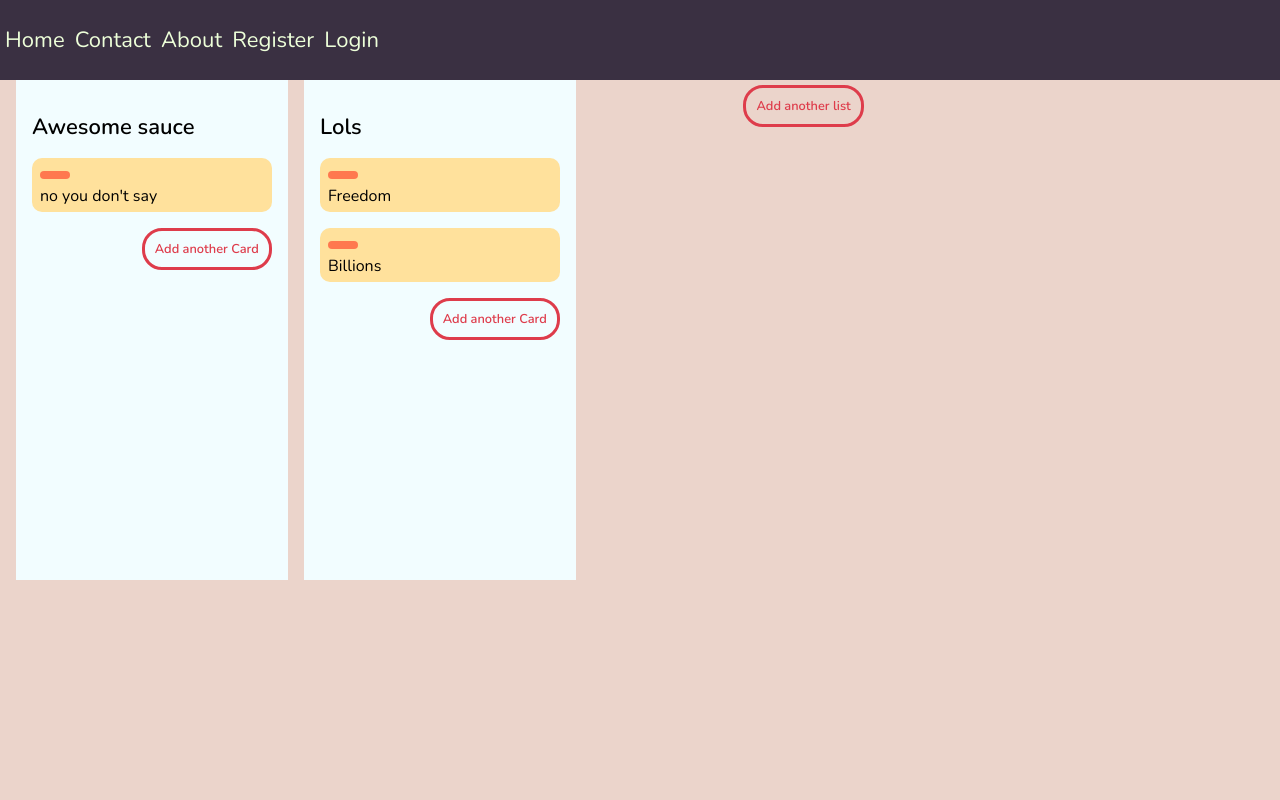
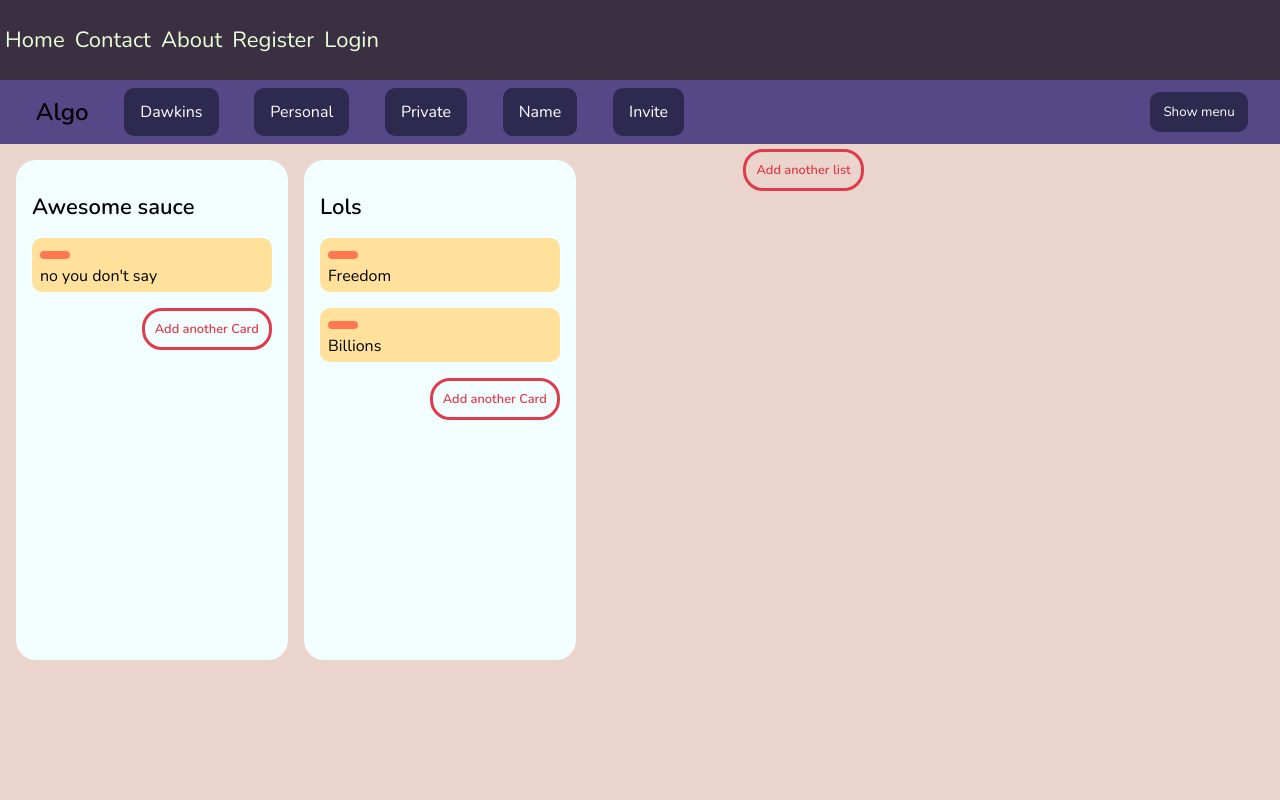
Before and after one commit to fletcher-greg/trello-clone, a React (Create React App) app: page /home in a window 1280 px wide. Shown: the top 800 px of the page. Built offline with nearby package versions, Linux system fonts and the light colour scheme; no server answers.

Commit message:
add info bar

```diff
--- a/src/App.css
+++ b/src/App.css
@@ -48,6 +48,39 @@ ul {
   font-size: 22px;
 }
 
+/* INFO-BAR */
+
+.info-bar {
+  height: 4em;
+  display: flex;
+  flex-direction: row;
+  justify-content: space-between;
+  width: 100%;
+  background: #564787;
+}
+.board-left {
+  display: flex;
+  flex-direction: row;
+  justify-content: space-evenly;
+  align-items: center;
+  width: 45em;
+}
+
+.board-right {
+  display: flex;
+  justify-content: center;
+  align-items: center;
+  margin-right: 2em;
+}
+.bar-btn {
+  background: #2e294e;
+  color: white;
+  padding: 0.8em 1em;
+  border-radius: 10px;
+  outline: none;
+  border: none;
+  cursor: pointer;
+}
 /* FOOTER */
 
 /* site-footer */
@@ -69,8 +102,10 @@ ul {
   padding: 2em 1em;
   width: 272px;
   margin-left: 1em;
+  margin-top: 1em;
   min-height: 500px;
   background-color: #f2fdff;
+  border-radius: 20px;
 }
 .add-new-card {
   width: 272px;
--- a/src/App.js
+++ b/src/App.js
@@ -12,6 +12,7 @@ import Nav from "./components/nav";
 import Footer from "./components/footer";
 import Hero from "./pages/hero";
 import Login from "./pages/login";
+import InfoBar from "./components/info-nav";
 import Register from "./pages/register";
 import { initState, listReducer } from "./store/index";
 
@@ -32,18 +33,23 @@ function App() {
         <UserLogin.Provider value={[user, setUser]}>
           <AppState.Provider value={[state, dispatch]}>
             <Nav />
+
             <Switch>
               <Route exact path="/">
                 <Hero />
+                <Footer />
               </Route>
               <Route path="/home">
+                <InfoBar user={"Dawkins"} />
                 <Home state={state} />
               </Route>
               <Route path="/contact">
                 <Contact />
+                <Footer />
               </Route>
               <Route path="/about">
                 <About />
+                <Footer />
               </Route>
               <Route path="/login">
                 {user ? <Redirect to="/" /> : <Login />}
@@ -52,7 +58,6 @@ function App() {
                 {user ? <Redirect to="/" /> : <Register />}
               </Route>
             </Switch>
-            <Footer />
           </AppState.Provider>
         </UserLogin.Provider>
       </div>
--- /dev/null
+++ b/src/components/info-nav/index.js
@@ -0,0 +1,17 @@
+import React from "react";
+
+export default ({ user }) => (
+  <div className="info-bar">
+    <section className="board-left">
+      <h2 className="board-title">Algo</h2>
+      <div className="bar-btn star">{user}</div>
+      <div className="bar-btn personal">Personal</div>
+      <div className="bar-btn private">Private</div>
+      <div className="bar-btn user-name">Name</div>
+      <div className="bar-btn invite">Invite</div>
+    </section>
+    <section className="board-right">
+      <button className="bar-btn menu">Show menu</button>
+    </section>
+  </div>
+);
```
